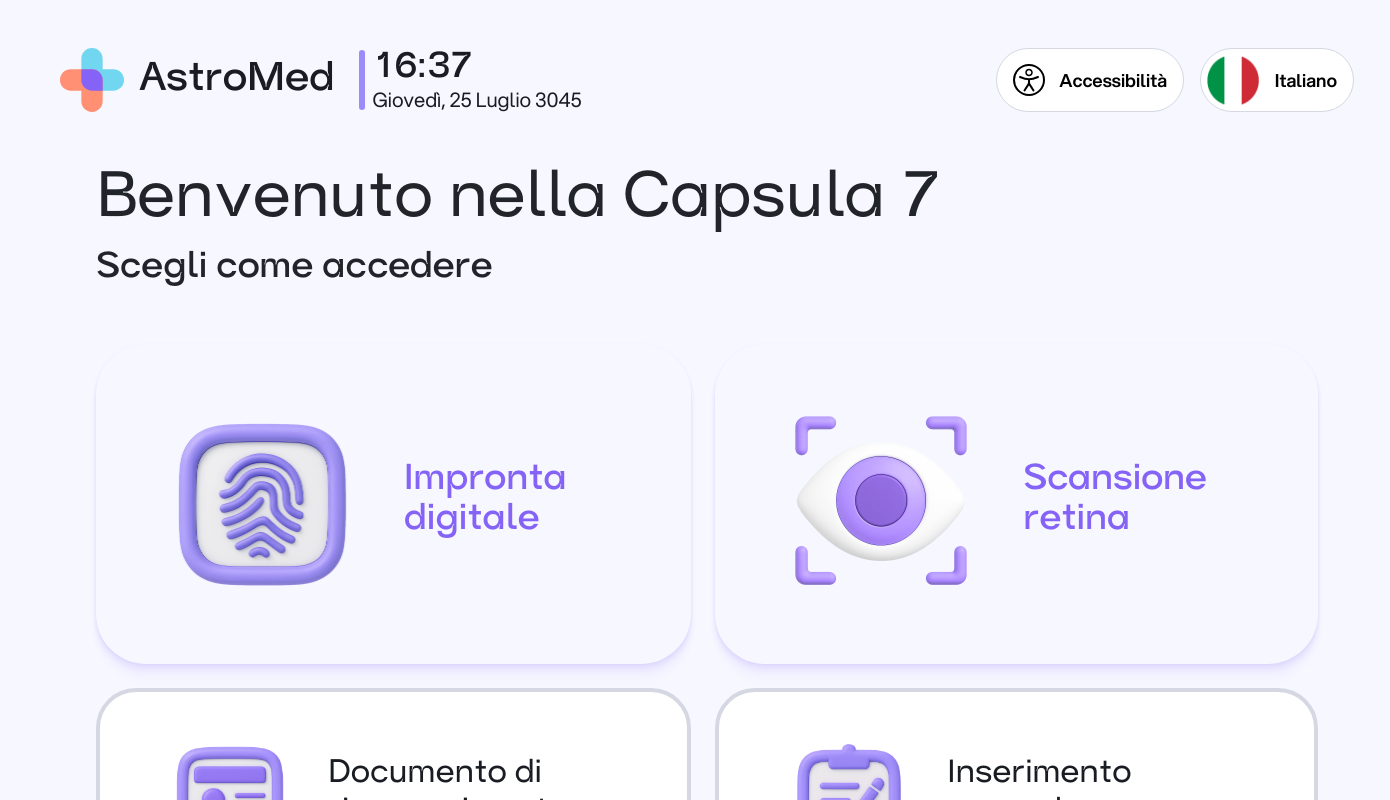
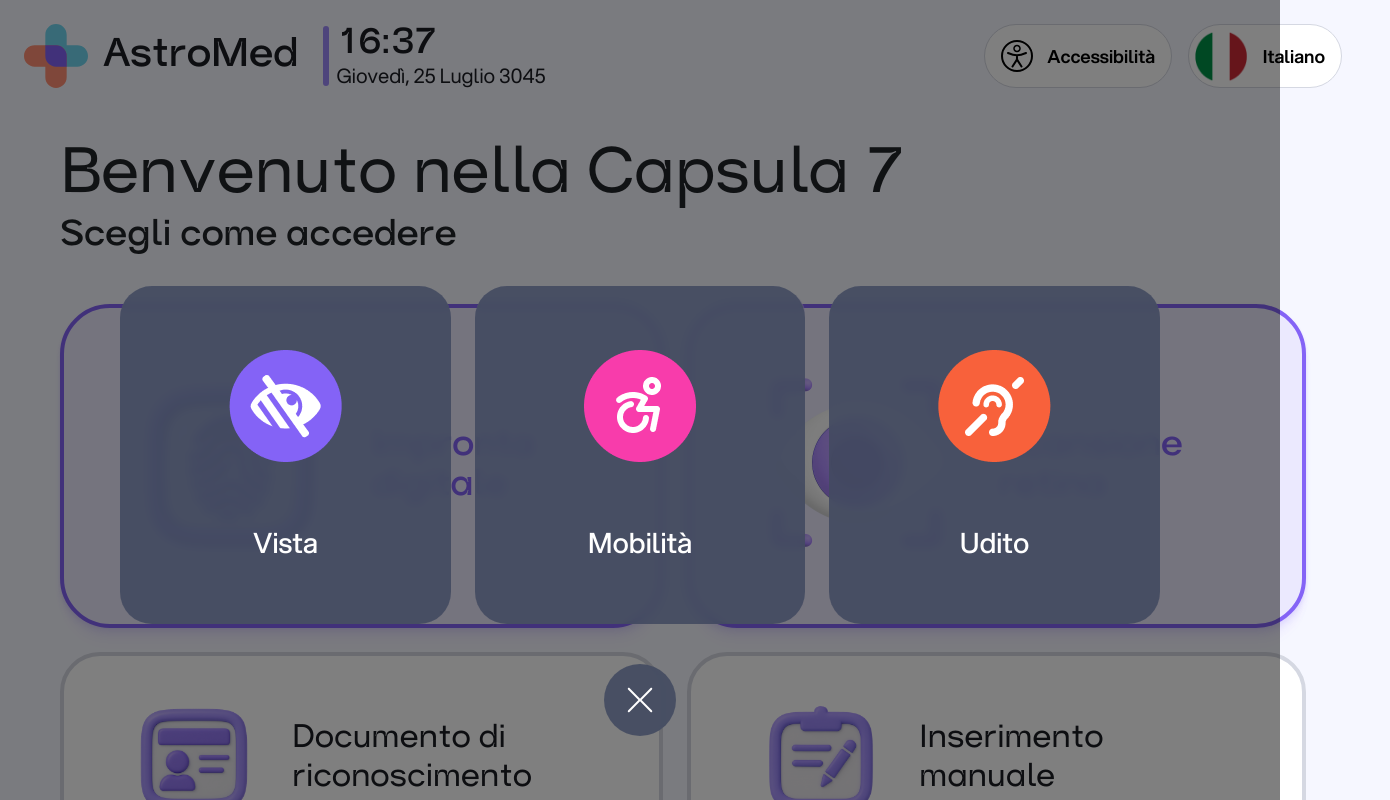
Before and after one commit to CorinnaGastaldi/AstroMed, a website: page login.html in a window 1280 px wide. Both pictures are taken after a click on the button "Accessibilità". Shown: the top 800 px of the page, 1390 px wide, since content can reach past the window. Drawn offline with nearby package versions, Linux system fonts and the light colour scheme.

Commit message:
21/05: - Aggiunta parte relativa a scelta lingua e opzioni accessibilità - Aggiunte bandiere, immagini e icone - Create funzioni per aprire/chiudere accessibilità e lingue

```diff
--- /dev/null
+++ b/css/accessibility-and-language.css
@@ -0,0 +1,45 @@
+.al-background {
+    display: flex;
+    width: 100%;
+    height: 100%;
+    position: absolute;
+    padding: 0 120px 64px 120px;
+    flex-direction: column;
+    justify-content: flex-end;
+    align-items: center;
+    gap: 40px;
+    background: rgba(0, 0, 0, 0.50);
+}
+
+.al-card {
+    display: flex;
+    padding: 64px;
+    flex-direction: column;
+    justify-content: center;
+    align-items: center;
+    gap: 64px;
+    border-radius: 32px;
+    background: rgba(67, 75, 97, 0.90);
+    backdrop-filter: blur(5px);
+    color: #FFF;
+    font-family: Aspekta, sans-serif;
+    font-size: 36px;
+    font-style: normal;
+    font-weight: 600;
+    line-height: 40px;
+}
+
+.al-selected {
+    border: 3px solid #FFF;
+}
+
+.al-close-button {
+    display: flex;
+    justify-content: center;
+    align-items: center;
+    padding: 16px;
+    border-radius: 1000px;
+    background: rgba(67, 75, 97, 0.90);
+    backdrop-filter: blur(5px);
+    border: none;
+}
--- a/css/global.css
+++ b/css/global.css
@@ -1,11 +1,18 @@
 html, body {
     width: 1366px;
     height: 1024px;
-    padding: 24px;
     align-items: center;
     font-size: 16px;
     background-color: var(--am-purple-50) !important;
     overflow: hidden;
+}
+
+.h1, .h2, .h3, .h4, .h5, .h6, .p, h1, h2, h3, h4, h5, h6, p {
+    margin: 0;
+}
+
+.main-content {
+    padding: 24px;
 }
 
 .logo-text {
--- a/css/style-login.css
+++ b/css/style-login.css
@@ -45,8 +45,8 @@
 
 .login-option-large {
     border-radius: 50px;
-    background-color: var(--astromed-purple-100);
-    border: 4px solid var(--astromed-purple-500);
+    background-color: var(--am-purple-100);
+    border: 4px solid var(--am-purple-500);
     flex-direction: row;
     justify-content: flex-start;
     align-items: center;
--- a/js/global-functions.js
+++ b/js/global-functions.js
@@ -0,0 +1,22 @@
+function openALSettings(type) {
+    debugger
+    const alSection = document.getElementById("al-section")
+    const alLanguage = document.getElementById("language-settings")
+    const alAccessibility = document.getElementById("accessibility-settings")
+
+    alSection.classList.remove("d-none");
+    if(type === "language")
+        alLanguage.classList.remove("d-none");
+    else
+        alAccessibility.classList.remove("d-none");
+}
+
+function closeALSettings() {
+    const alSection = document.getElementById("al-section")
+    const alLanguage = document.getElementById("language-settings")
+    const alAccessibility = document.getElementById("accessibility-settings")
+
+    alSection.classList.add("d-none");
+    alLanguage.classList.add("d-none");
+    alAccessibility.classList.add("d-none");
+}
--- a/login.html
+++ b/login.html
@@ -3,21 +3,79 @@
 <head>
     <meta charset="utf-8" />
 
+    <link href="https://cdn.jsdelivr.net/npm/bootstrap@5.3.6/dist/css/bootstrap.min.css" rel="stylesheet" integrity="sha384-4Q6Gf2aSP4eDXB8Miphtr37CMZZQ5oXLH2yaXMJ2w8e2ZtHTl7GptT4jmndRuHDT" crossorigin="anonymous">
+    <script src="https://cdn.jsdelivr.net/npm/bootstrap@5.3.6/dist/js/bootstrap.bundle.min.js" integrity="sha384-j1CDi7MgGQ12Z7Qab0qlWQ/Qqz24Gc6BM0thvEMVjHnfYGF0rmFCozFSxQBxwHKO" crossorigin="anonymous"></script>
+
     <link rel="stylesheet" href="css/global.css" />
     <link rel="stylesheet" href="css/styleguide.css" />
     <link rel="stylesheet" href="css/style-login.css" />
     <link rel="stylesheet" href="css/navbar-components.css" />
+    <link rel="stylesheet" href="css/accessibility-and-language.css" />
 
+    <script src="js/global-functions.js" defer></script>
     <script src="js/login-functions.js" defer></script>
-
-    <link href="https://cdn.jsdelivr.net/npm/bootstrap@5.3.6/dist/css/bootstrap.min.css" rel="stylesheet" integrity="sha384-4Q6Gf2aSP4eDXB8Miphtr37CMZZQ5oXLH2yaXMJ2w8e2ZtHTl7GptT4jmndRuHDT" crossorigin="anonymous">
-    <script src="https://cdn.jsdelivr.net/npm/bootstrap@5.3.6/dist/js/bootstrap.bundle.min.js" integrity="sha384-j1CDi7MgGQ12Z7Qab0qlWQ/Qqz24Gc6BM0thvEMVjHnfYGF0rmFCozFSxQBxwHKO" crossorigin="anonymous"></script>
 
     <title>AstroMed - Login</title>
 </head>
 
 <body>
-    <div class="container-fluid">
+    <!-- Accessibility & Language section -->
+    <div id="al-section" class="al-background d-none">
+        <!-- Language settings -->
+        <div id="language-settings" class="container d-none">
+            <div class="row gap-4 mb-4">
+                <div class="col al-card">
+                    <img src="img/flags/flag-english.png" alt="English Flag" />
+                    <h3>English</h3>
+                </div>
+                <div class="col al-card al-selected">
+                    <img src="img/flags/flag-italian.png" alt="Italian Flag" />
+                    <h3>Italiano</h3>
+                </div>
+                <div class="col al-card">
+                    <img src="img/flags/flag-shyriiwook.png" alt="Shyriiwook Flag" />
+                    <h3>Shyriiwook</h3>
+                </div>
+            </div>
+            <div class="row gap-4">
+                <div class="col al-card">
+                    <img src="img/flags/flag-valyriha.png" alt="Valyriha Flag" />
+                    <h3>Valyrīha</h3>
+                </div>
+                <div class="col al-card">
+                    <img src="img/flags/flag-tlhIngan.png" alt="TlhIngan Flag" />
+                    <h3>TlhIngan</h3>
+                </div>
+                <div class="col al-card">
+                    <img src="img/flags/flag-simlish.png" alt="Simlish Flag" />
+                    <h3>Simlish</h3>
+                </div>
+            </div>
+        </div>
+        <!-- Accessibility settings -->
+        <div id="accessibility-settings" class="container d-none">
+            <div class="row gap-4">
+                <div class="col al-card">
+                    <img src="img/accessibility/vision-access.png" alt="Vision Accessibility Icon" />
+                    <h3>Vista</h3>
+                </div>
+                <div class="col al-card">
+                    <img src="img/accessibility/mobility-access.png" alt="Mobility Accessibility Icon" />
+                    <h3>Mobilità</h3>
+                </div>
+                <div class="col al-card">
+                    <img src="img/accessibility/hearing-access.png" alt="Hearing Accessibility Icon" />
+                    <h3>Udito</h3>
+                </div>
+            </div>
+        </div>
+        <button id="al-close-btn" class="al-close-button" onclick="closeALSettings()" type="button">
+            <img src="icons/close-icon-white.svg" alt="Close icon" />
+        </button>
+    </div>
+
+    <!-- Main content -->
+    <div class="container-fluid main-content">
         <!-- Navbar section -->
         <nav class="d-flex justify-content-between align-items-center w-100">
             <div class="d-flex align-items-center gap-4">
@@ -34,11 +92,11 @@
                     </div>
             </div>
             <div class="d-flex align-items-center gap-3">
-                <button class="btn-accessibility">
+                <button class="btn-accessibility" onclick="openALSettings('accessibility')" type="button">
                     <img src="icons/accessibility-icon.svg" alt="Accessibility Icon" height="36"/>
                     <span>Accessibilità</span>
                 </button>
-                <button class="btn-language">
+                <button class="btn-language" onclick="openALSettings('language')" type="button">
                     <img src="img/flags/flag-italian.png" alt="Italian Flag" height="51"/>
                     <span>Italiano</span>
                 </button>
@@ -75,9 +133,6 @@
                 <img src="img/astro-head.png" width="90" alt="Astro Head"/>
                 <p class="text-title-3 text-color-black mb-0">Hai bisogno di aiuto?<br>Tocca qui per parlare con Astro</p>
             </div>
-
-
-
         </main>
     </div>
 </body>
```
Also changed, not shown: index.html (+1 -1 lines), icons/close-icon-white.svg (added), icons/close-icon.svg, icons/close-menu-icon.svg (added), img/accessibility/hearing-access.png (added), img/accessibility/mobility-access.png (added), img/accessibility/vision-access.png (added), img/flags/flag-english.png (added), img/flags/flag-shyriiwook.png (added), img/flags/flag-simlish.png (added), img/flags/flag-tlhIngan.png (added), img/flags/flag-valyriha.png (added).
